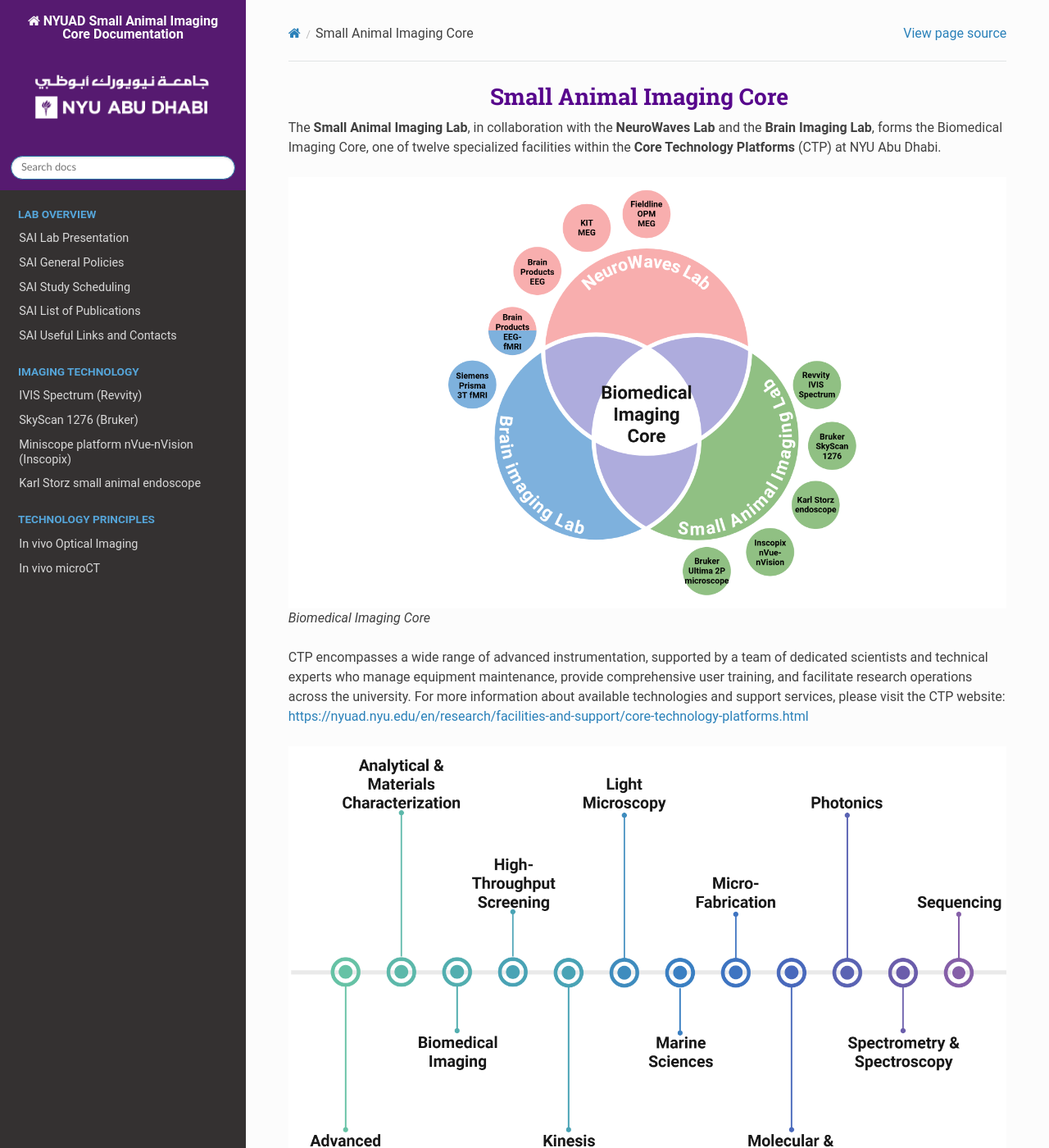
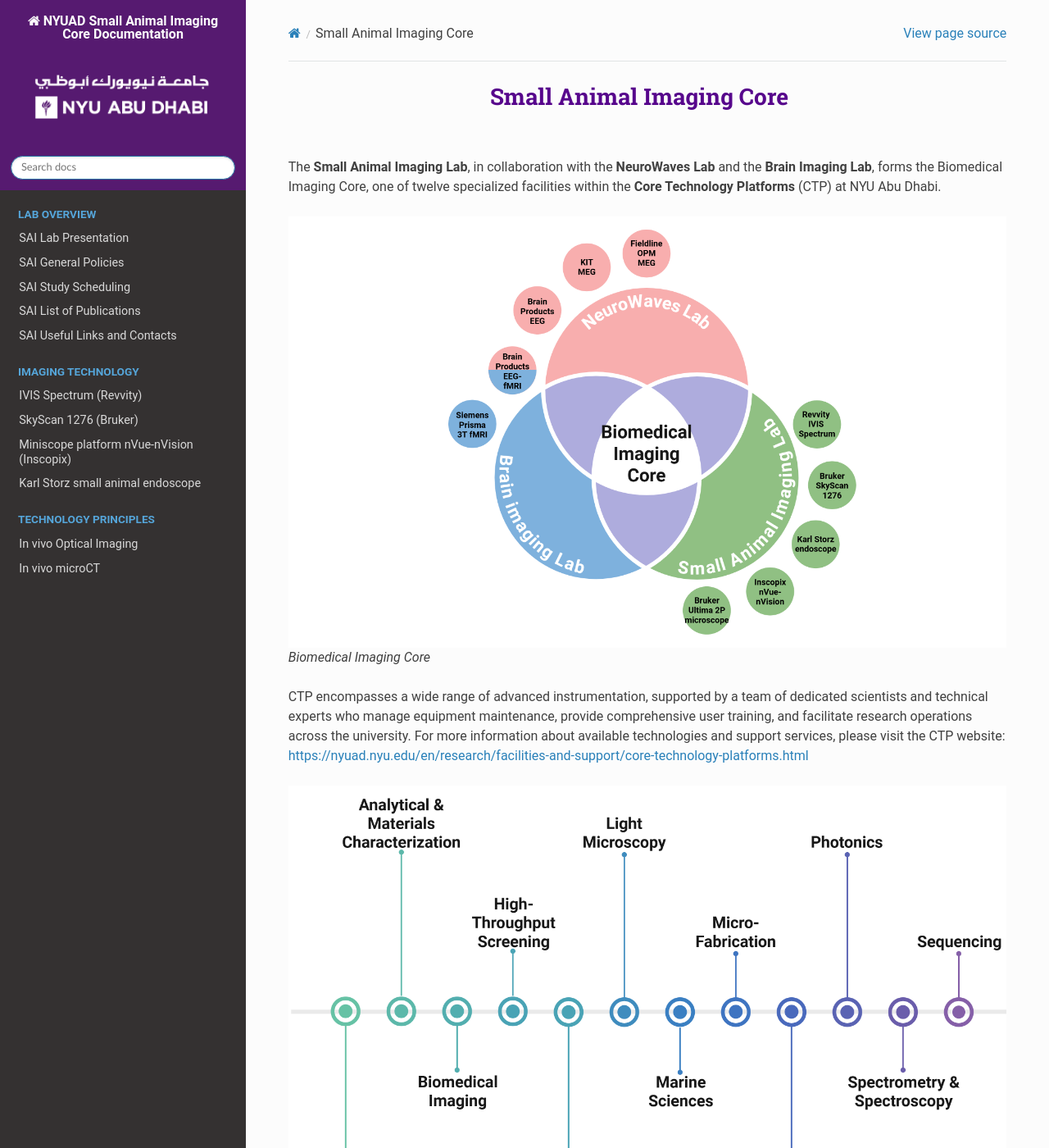
Before and after one commit to BioMedicalImaging-Core-NYUAD/smallanimalimaging-lab-documentation, a Sphinx documentation site: the page built from docs/source/index.rst, in a window 1280 px wide and 1400 px high. Shown: the whole window at 82% size. Built offline with Sphinx 7.4.7 and the Read the Docs theme 3.1.0, drawn with Linux system fonts in a browser that asks for light colours.

Commit message:
font, styling

```diff
--- a/docs/source/_static/custom.css
+++ b/docs/source/_static/custom.css
@@ -26,7 +26,7 @@
     text-align: center !important;
     font-weight: bold !important;
     margin-top: 0 !important;          /* Remove space above */
-    margin-bottom: 0.3em !important;   /* Keep tight below */
+    margin-bottom: 2em !important;   /* Keep tight below */
 }
 
 .rst-content h2 {
```
